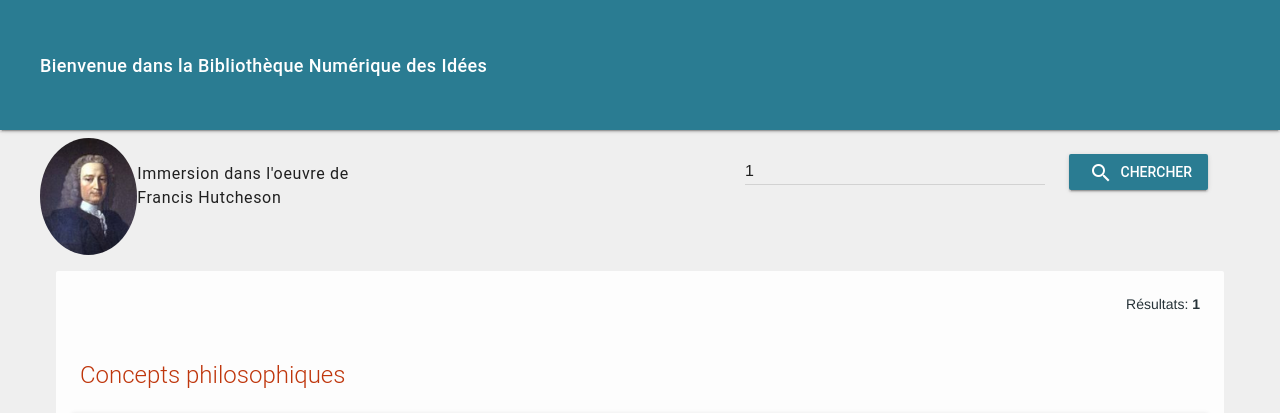
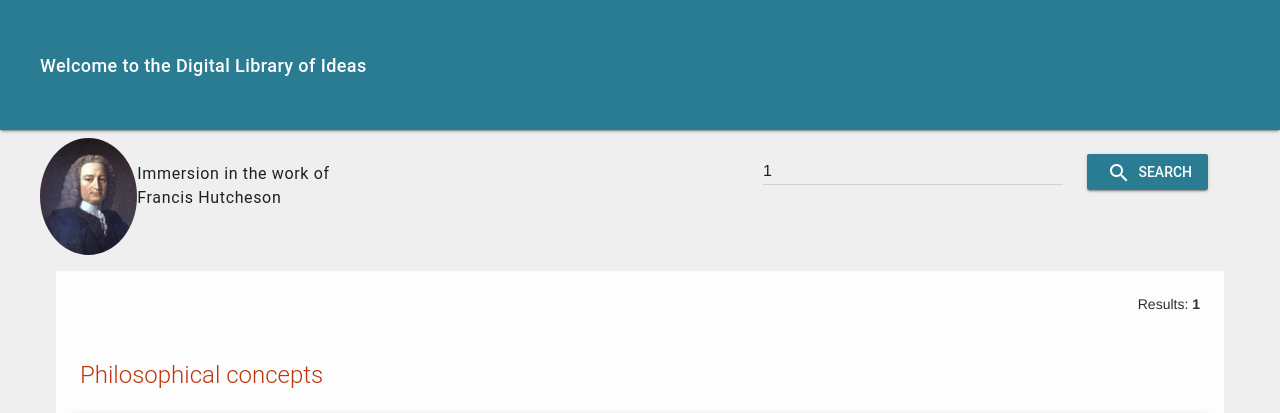
Before and after one commit to rcln/bni, a PHP site: page /en/francis-hutcheson/query/index.php?query=1 in a window 1280 px wide. Shown: the top 413 px of the page. Run offline with PHP 8.4, Linux system fonts and the light colour scheme.

Commit message:
Checkpoint. Adam Smith finished. FH partial changes.

```diff
--- a/css/style.css
+++ b/css/style.css
@@ -159,6 +159,7 @@ main .header-img-avatar {
 .main-title-container {
     display: block;
     text-align: center;
+    margin-left: 10px;
 }
 
 .main-title-dates {
--- a/en/css/style.css
+++ b/en/css/style.css
@@ -159,6 +159,7 @@ main .header-img-avatar {
 .main-title-container {
     display: block;
     text-align: center;
+    margin-left: 10px;
 }
 
 .main-title-dates {
--- a/en/francis-hutcheson/js/search.js
+++ b/en/francis-hutcheson/js/search.js
@@ -11,7 +11,7 @@ $(function(){
             $("#query").focus();
             $("#query").attr("placeholder", "Ne le laissez pas vide!");
         }else{
-            window.open("/bni/francis-hutcheson/search-fh/" + query_string, "_self", false);
+            window.open("francis-hutcheson/search-fh/" + query_string, "_self", false);
         }
     });
 });
--- a/en/francis-hutcheson/query/index.php
+++ b/en/francis-hutcheson/query/index.php
@@ -1,7 +1,7 @@
 <!DOCTYPE html>
 <html>
 <head>
-    <base href="/bni/" />
+    <base href="/bni/en/" />
     <meta charset="utf-8">
     <title>Bibliothèque Numérique des Idées</title>
     <meta name="viewport" content="width=device-width, initial-scale=1.0">
@@ -29,7 +29,7 @@
         <header class="header mdl-layout__header">
             <div class="mdl-layout__header-row">
                 <span class="mdl-layout-title">
-                    <a href="/bni/">Bienvenue dans la Bibliothèque Numérique des Idées</a>
+                    <a href="#">Welcome to the Digital Library of Ideas</a>
                 </span>
                 <div class="mdl-layout-spacer"></div>
                 <nav class="mdl-navigation">
@@ -77,24 +77,24 @@
         <main class="content mdl-layout__content">
             <section class="mdl-grid">
                 <div class="mdl-cell--6-col">
-                    <div class="header-img-avatar--secondary" onClick="window.open('/bni/francis-hutcheson/', '_self');" >
+                    <div class="header-img-avatar--secondary" onClick="window.open('francis-hutcheson/', '_self');" >
                         <div class="img-container">
                             <img class="img-avatar--secondary" src="francis-hutcheson.jpg" style="margin-left: -3vh;">
                         </div>
-                        <h6 class="main-title--secondary">Immersion dans l'oeuvre de <br>Francis Hutcheson</h6>
+                        <h6 class="main-title--secondary">Immersion in the work of <br>Francis Hutcheson</h6>
                     </div>
                 </div>
                 <div class="mdl-cell--6-col">
-                    <form action="/bni/francis-hutcheson/search-fh/" class="search search--secondary" autocomplete="off">
+                    <form action="en/francis-hutcheson/search-fh/" class="search search--secondary" autocomplete="off">
                         <div class="mdl-textfield mdl-js-textfield">
                             <input id="query" class="mdl-textfield__input" type="text"
-                                placeholder="Recherche" value="<?php echo $_REQUEST["query"];?>" >
+                                placeholder="Search" value="<?php echo $_REQUEST["query"];?>" >
                         </div>
                         <button id="search" class="mdl-button mdl-js-button mdl-button--raised mdl-button--colored">
                             <label class="mdl-button mdl-js-button mdl-button--icon">
                                 <i class="material-icons">search</i>
                             </label>
-                            Chercher
+                            Search
                         </button>
                     </form>
                 </div>
@@ -104,22 +104,22 @@
                             mdl-cell--12-col-tablet mdl-cell--12-col-phone">
                         <div style="background-color: transparent;" class="mdl-card mdl-card--expand mdl-cell mdl-cell--12-col">
                             <div class="query-from mdl-card__supporting-text  mdl-cell mdl-cell--12-col">
-                                <span class="mdl-color-text--blue-grey-900">Résultats:</span>
+                                <span class="mdl-color-text--blue-grey-900">Results:</span>
                                 <span class="mdl-color-text--blue-grey-900 title-bold"><?php echo $_REQUEST["query"];?></span>
                             </div>
                             <div id="result-not-found" class="mdl-card__supporting-text mdl-cell mdl-cell--12-col" style="display: none;">
-                                <h5 class="center">Aucun résultat trouvé pour "<b><?php echo $_REQUEST["query"];?></b>".</h5>
+                                <h5 class="center">"<b><?php echo $_REQUEST["query"];?></b>" not found.</h5>
                             </div>
                             <div id="result-items" class="mdl-cell mdl-cell--12-col" style="display: none;" >
                                 <div class="mdl-card__title">
-                                    <h4 class="mdl-card__title-text mdl-color-text--deep-orange-900">Par oeuvre</h4>
+                                    <h4 class="mdl-card__title-text mdl-color-text--deep-orange-900">By work</h4>
                                 </div>
                                 <div id="works">
                                 </div>
                             </div>
                             <div id="concepts" class="mdl-cell mdl-cell--12-col">
                                 <div class="mdl-card__title">
-                                    <h4 class="mdl-card__title-text mdl-color-text--deep-orange-900">Concepts philosophiques</h4>
+                                    <h4 class="mdl-card__title-text mdl-color-text--deep-orange-900">Philosophical concepts</h4>
                                 </div>
                                 <div class="mdl-card__media mdl-card--expand mdl-shadow--2dp mdl-cell mdl-cell--12-col">
                                     <svg id="ontograph"></svg>
@@ -131,9 +131,12 @@
         </main>
         <footer class="mdl-mini-footer">
             <div class="mdl-mini-footer__left-section">
-                <div class="mdl-logoi really-mini">Financé par le Labex EFL</div>
                 <div class="mdl-logoi really-mini">
-                    La plupart des oeuvres indexées proviennent de Gallica. Nous remercions les éditeurs Dalloz, PUF et Vrin pour avoir mis à notre disposition «Leçons sur la jurisprudence», «Théorie des sentiments moraux» d’Adam Smith et «Le système de philosophie morale» de Francis Hutcheson.
+                    Financed by Labex EFL.<br>
+                </div>
+                <div class="mdl-logoi really-mini">
+                    Most of the indexed works come from Gallica.
+                    We thank editors Dalloz, PUF and Vrin for putting at our disposal "Lessons on Jurisprudence", "Theory of Moral Sentiments" by Adam Smith and "The System of Moral Philosophy" by Francis Hutcheson.
                 </div>
             </div>
         </footer>
@@ -144,8 +147,8 @@
     <script src="francis-hutcheson/js/search.js"></script>
     <script src="js/d3.v4.min.js"></script>
     <script>
-        var url_thesaurus = "data/thesaurus/bni-thesaurus-francis-hutcheson.json";
-        var default_author_search = "/bni/francis-hutcheson/search-fh/";
+        var url_thesaurus = "data/thesaurus/bni-thesaurus-francis-hutcheson-en.json";
+        var default_author_search = "/bni/en/francis-hutcheson/search-fh/";
         var default_author = "francis-hutcheson";
     </script>
     <script src="js/onto.d3.js"></script>
--- a/en/js/list-works.js
+++ b/en/js/list-works.js
@@ -1,6 +1,6 @@
 $(function(){
     $.get(bnicfg.url_to_source_beta + bnicfg.url_get_works
-            + " AND lang:fr AND type:primary_literature "
+            + " AND lang:en AND type:primary_literature "
             + " AND author:" + default_author,
         function(data){
             var works = data.grouped.file_name_hash.groups;
--- a/en/nav/navigation.d3.js
+++ b/en/nav/navigation.d3.js
@@ -40,7 +40,7 @@ function navigation(){
         .id(function(d) { return d.id; })
         .parentId(function(d) { return d.parent; });
 
-    d3.json("nav/adamsmithnav.json", function(error, data) {
+    d3.json("nav/adamsmithnav-en.json", function(error, data) {
         if (error) throw error;
         console.assert(data != {}, "Empty data.")
 
@@ -212,7 +212,7 @@ function navigation_subgraph(svg, subgraph){
         .id(function(d) { return d.id; })
         .parentId(function(d) { return d.parent; });
 
-    d3.json("nav/adamsmithnav-subnodes.json", function(error, data) {
+    d3.json("nav/adamsmithnav-subnodes-en.json", function(error, data) {
         if (error) throw error;
         console.assert(data != {}, "Empty data.")
 
--- a/index.html
+++ b/index.html
@@ -61,11 +61,11 @@
         <footer class="mdl-mini-footer">
             <div class="mdl-mini-footer__left-section">
                 <div class="mdl-logoi really-mini">
-                    Financé par le Labex EFL.<br>
+                    Financed by Labex EFL.<br>
                 </div>
                 <div class="mdl-logoi really-mini">
-                    La plupart des oeuvres indexées proviennent de Gallica.
-                    Nous remercions les éditeurs Dalloz, PUF et Vrin pour avoir mis à notre disposition «Leçons sur la jurisprudence», «Théorie des sentiments moraux» d’Adam Smith et «Le système de philosophie morale» de Francis Hutcheson.
+                    Most of the indexed works come from Gallica.
+                    We thank editors Dalloz, PUF and Vrin for putting at our disposal "Lessons on Jurisprudence", "Theory of Moral Sentiments" by Adam Smith and "The System of Moral Philosophy" by Francis Hutcheson.
                 </div>
             </div>
         </footer>
--- a/nav/adamsmithnav-subnodes.json
+++ b/nav/adamsmithnav-subnodes.json
@@ -18,7 +18,7 @@
  {"id": 131, "parent": 13, "variants": [], "label": "Gen\u00e8se du spectateur impartial"},
  {"id": 132, "parent": 13, "variants": [], "label": "Les contradictions de la sympathie"},
  {"id": 133, "parent": 13, "variants": [], "label": "Le d\u00e9faut de sympathie"},
- {"id": 134, "parent": 13, "variants": ["l'amour des puissants", "la vanit\u00e9"], "label": "L'exc\u00e8s of sympathie"}
+ {"id": 134, "parent": 13, "variants": ["l'amour des puissants", "la vanit\u00e9"], "label": "L'exc\u00e8s de sympathie"}
  ],
  "economie": [
  {"id": 2, "label": "Economie", "name": "economie", "position": "root", "parent": null, "variants": []},
```
Also changed, not shown: en/adam-smith/index.html (+5 -2 lines), en/adam-smith/oeuvres/index.html (+6 -2 lines), en/francis-hutcheson/index.html (+14 -11 lines), en/francis-hutcheson/nav/index.html (+5 -2 lines), en/francis-hutcheson/oeuvres/index.html (+13 -10 lines), en/index.html (+4 -4 lines), en/nav/index.html (+5 -2 lines), en/query/index.php (+6 -3 lines), .htaccess.
